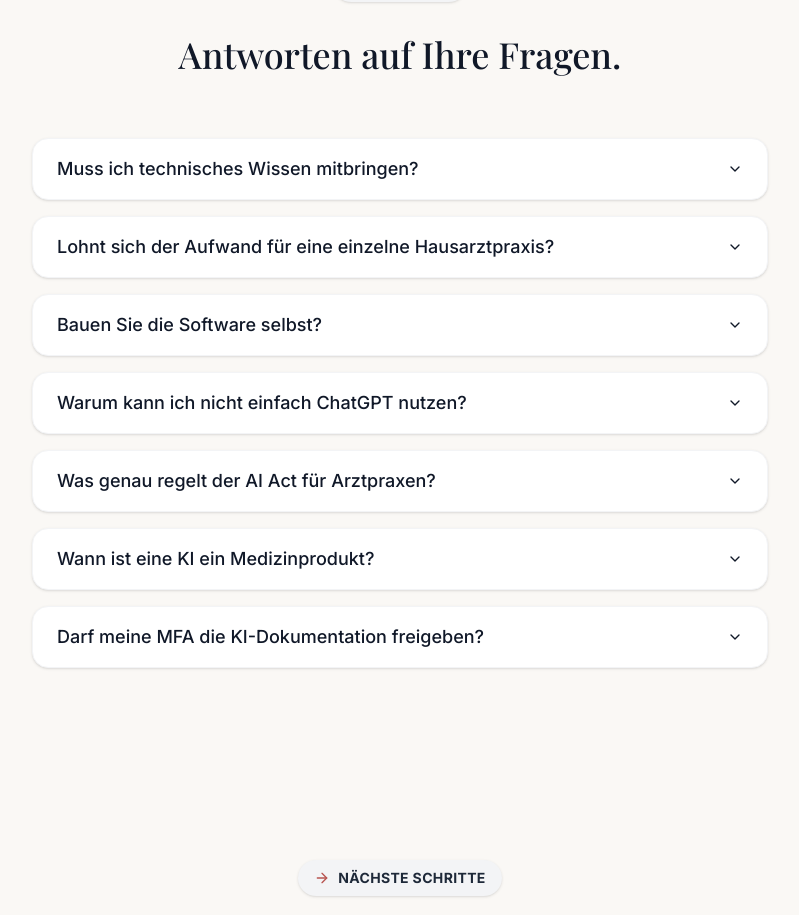
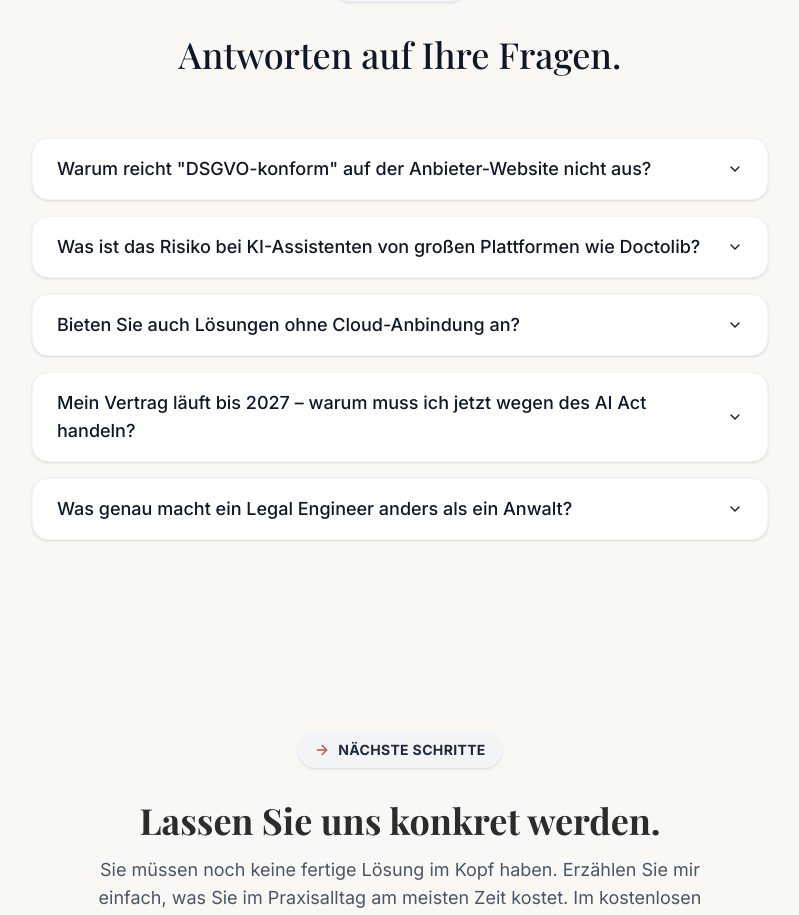
Before and after one commit to fonkape/legalmedtech, a Next.js app: page / in a window 1280 px wide. Shown: the part 4620-5535 px from the top of the page, without its empty margins (240-1039 px from the left). Built offline with nearby package versions, Linux system fonts and the light colour scheme; a web font is replaced by a local one.

Commit message:
Update FAQ section with strategic insights on Healthcare AI and Legal Engineering

```diff
--- a/src/components/FAQ.tsx
+++ b/src/components/FAQ.tsx
@@ -20,64 +20,46 @@ export function FAQ() {
                 <Accordion type="single" collapsible className="w-full space-y-4">
                     <AccordionItem value="item-1" className="border border-gray-100 rounded-2xl px-6 bg-white shadow-sm">
                         <AccordionTrigger className="text-lg font-medium text-gray-900 hover:no-underline text-left">
-                            Muss ich technisches Wissen mitbringen?
+                            Warum reicht "DSGVO-konform" auf der Anbieter-Website nicht aus?
                         </AccordionTrigger>
                         <AccordionContent className="text-gray-600 leading-relaxed pb-6">
-                            Nein. Das ist mein Job. Sie erklären mir Ihre medizinischen Abläufe und Probleme. Ich übersetze das in technische Anforderungen und juristische Vorgaben. Sie müssen nicht programmieren können, Sie müssen nur wissen, was Sie verbessern wollen.
+                            "DSGVO-konform" ist oft ein Marketing-Buzzword ohne technische Tiefe. Während Anbieter die Konformität ihrer Software versprechen, bleiben die Betreiberpflichten (DSFA, AI Literacy, Human Oversight) vollumfänglich bei Ihnen hängen. Ich prüfe nicht nur das Versprechen, sondern die tatsächliche Architektur.
                         </AccordionContent>
                     </AccordionItem>
 
                     <AccordionItem value="item-2" className="border border-gray-100 rounded-2xl px-6 bg-white shadow-sm">
                         <AccordionTrigger className="text-lg font-medium text-gray-900 hover:no-underline text-left">
-                            Lohnt sich der Aufwand für eine einzelne Hausarztpraxis?
+                            Was ist das Risiko bei KI-Assistenten von großen Plattformen wie Doctolib?
                         </AccordionTrigger>
                         <AccordionContent className="text-gray-600 leading-relaxed pb-6">
-                            Absolut. Ein rechtssicherer KI-Telefonassistent kann Ihrem Team täglich 60 bis 90 Minuten Telefonzeit abnehmen. Die Investition in eine saubere Planung amortisiert sich meist innerhalb weniger Monate durch entlastetes Personal und zufriedenere Patienten.
+                            Doctolib liefert Technologie, aber keine individuelle Rechtsberatung – das schließt das Unternehmen in seiner Dokumentation explizit aus. Da diese Systeme auf US-Cloud-Infrastrukturen basieren, besteht ein latentes Risiko für die ärztliche Schweigepflicht (§ 203 StGB). Zudem haften Sie persönlich, wenn die KI halluziniert und Sie das Ergebnis ungeprüft übernehmen.
                         </AccordionContent>
                     </AccordionItem>
 
                     <AccordionItem value="item-3" className="border border-gray-100 rounded-2xl px-6 bg-white shadow-sm">
                         <AccordionTrigger className="text-lg font-medium text-gray-900 hover:no-underline text-left">
-                            Bauen Sie die Software selbst?
+                            Bieten Sie auch Lösungen ohne Cloud-Anbindung an?
                         </AccordionTrigger>
                         <AccordionContent className="text-gray-600 leading-relaxed pb-6">
-                            Ich arbeite nach dem Architekten-Prinzip. Ich verantworte die Konzeption, die Rechtssicherheit und die Architektur. Für die reine Programmierung (Coding) arbeite ich bei Bedarf mit spezialisierten Entwicklern zusammen. Sie haben aber immer nur mich als verantwortlichen Ansprechpartner.
+                            Ja, das ist mein "Goldstandard": Sovereign AI. Ich implementiere leistungsstarke Open-Source-Modelle direkt auf Ihrer eigenen Hardware in der Praxis oder in souveränen deutschen Clouds. So verlassen Patientendaten nie Ihre physische Kontrolle, was die maximale Sicherheit für § 203 StGB bietet.
                         </AccordionContent>
                     </AccordionItem>
 
                     <AccordionItem value="item-4" className="border border-gray-100 rounded-2xl px-6 bg-white shadow-sm">
                         <AccordionTrigger className="text-lg font-medium text-gray-900 hover:no-underline text-left">
-                            Warum kann ich nicht einfach ChatGPT nutzen?
+                            Mein Vertrag läuft bis 2027 – warum muss ich jetzt wegen des AI Act handeln?
                         </AccordionTrigger>
                         <AccordionContent className="text-gray-600 leading-relaxed pb-6">
-                            In der Standard-Version ist das datenschutzrechtlich hochriskant (Server in den USA, Nutzung Ihrer Daten zum Training). Ich zeige Ihnen Wege, wie Sie moderne KI-Modelle nutzen können, die technisch "gekapselt" sind, sodass keine Patientendaten abfließen.
+                            Am 2. August 2026 greift der EU AI Act voll durch. Viele heutige Systeme werden dann als "Hochrisiko-KI" eingestuft und unterliegen strengsten Dokumentationspflichten. Wer heute Verträge ohne Konformitäts-Garantie unterschreibt, investiert in eine Lösung, die 2026 möglicherweise nicht mehr legal betreibbar ist.
                         </AccordionContent>
                     </AccordionItem>
 
                     <AccordionItem value="item-5" className="border border-gray-100 rounded-2xl px-6 bg-white shadow-sm">
                         <AccordionTrigger className="text-lg font-medium text-gray-900 hover:no-underline text-left">
-                            Was genau regelt der AI Act für Arztpraxen?
+                            Was genau macht ein Legal Engineer anders als ein Anwalt?
                         </AccordionTrigger>
                         <AccordionContent className="text-gray-600 leading-relaxed pb-6">
-                            Der AI Act klassifiziert KI-Systeme nach Risiko. Vieles, was in Arztpraxen zum Einsatz kommt, fällt in die Hochrisiko-Kategorie – etwa Software, die bei Diagnosen unterstützt oder Patientendaten verarbeitet. Das bedeutet: Dokumentationspflichten, menschliche Aufsicht, Transparenz gegenüber Patienten. Die gute Nachricht: Wer heute sauber plant, erfüllt die Anforderungen fast nebenbei. Wer erst 2026 aufwacht, hat ein Problem.
-                        </AccordionContent>
-                    </AccordionItem>
-
-                    <AccordionItem value="item-6" className="border border-gray-100 rounded-2xl px-6 bg-white shadow-sm">
-                        <AccordionTrigger className="text-lg font-medium text-gray-900 hover:no-underline text-left">
-                            Wann ist eine KI ein Medizinprodukt?
-                        </AccordionTrigger>
-                        <AccordionContent className="text-gray-600 leading-relaxed pb-6">
-                            Sobald Software dazu dient, Krankheiten zu diagnostizieren, zu behandeln oder zu überwachen, kann sie unter die Medizinprodukteverordnung (MDR) fallen – auch wenn sie "nur" Empfehlungen ausspricht. Ein KI-Telefonassistent, der Termine vergibt, ist kein Medizinprodukt. Eine KI, die aus Symptomen eine Triage-Empfehlung ableitet, möglicherweise schon. Die Abgrenzung ist nicht trivial, aber entscheidend: Medizinprodukte brauchen eine CE-Kennzeichnung und müssen ein Konformitätsbewertungsverfahren durchlaufen.
-                        </AccordionContent>
-                    </AccordionItem>
-
-                    <AccordionItem value="item-7" className="border border-gray-100 rounded-2xl px-6 bg-white shadow-sm">
-                        <AccordionTrigger className="text-lg font-medium text-gray-900 hover:no-underline text-left">
-                            Darf meine MFA die KI-Dokumentation freigeben?
-                        </AccordionTrigger>
-                        <AccordionContent className="text-gray-600 leading-relaxed pb-6">
-                            Das kommt auf die Dokumentation an. Reine Verwaltungsdaten (Termine, Stammdaten) sind unproblematisch. Bei medizinischer Dokumentation – also allem, was in die Patientenakte fließt – bleibt die ärztliche Verantwortung bestehen. Die MFA kann vorarbeiten, aber die Freigabe medizinischer Inhalte sollte durch den Arzt erfolgen. Das ist keine KI-Frage, sondern Berufsrecht. Die KI ändert daran nichts – sie macht es nur sichtbarer.
+                            Ein Anwalt sagt Ihnen, was nicht geht. Ich baue Ihnen die Lösung, die geht. Legal Engineering verschmilzt juristische Exzellenz mit technischer Umsetzung. Ich schreibe das Datenschutzkonzept und implementiere gleichzeitig die technischen Guardrails (Compliance-as-Code), die Verstöße technisch verhindern, statt sie nur zu verbieten.
                         </AccordionContent>
                     </AccordionItem>
                 </Accordion>
```
